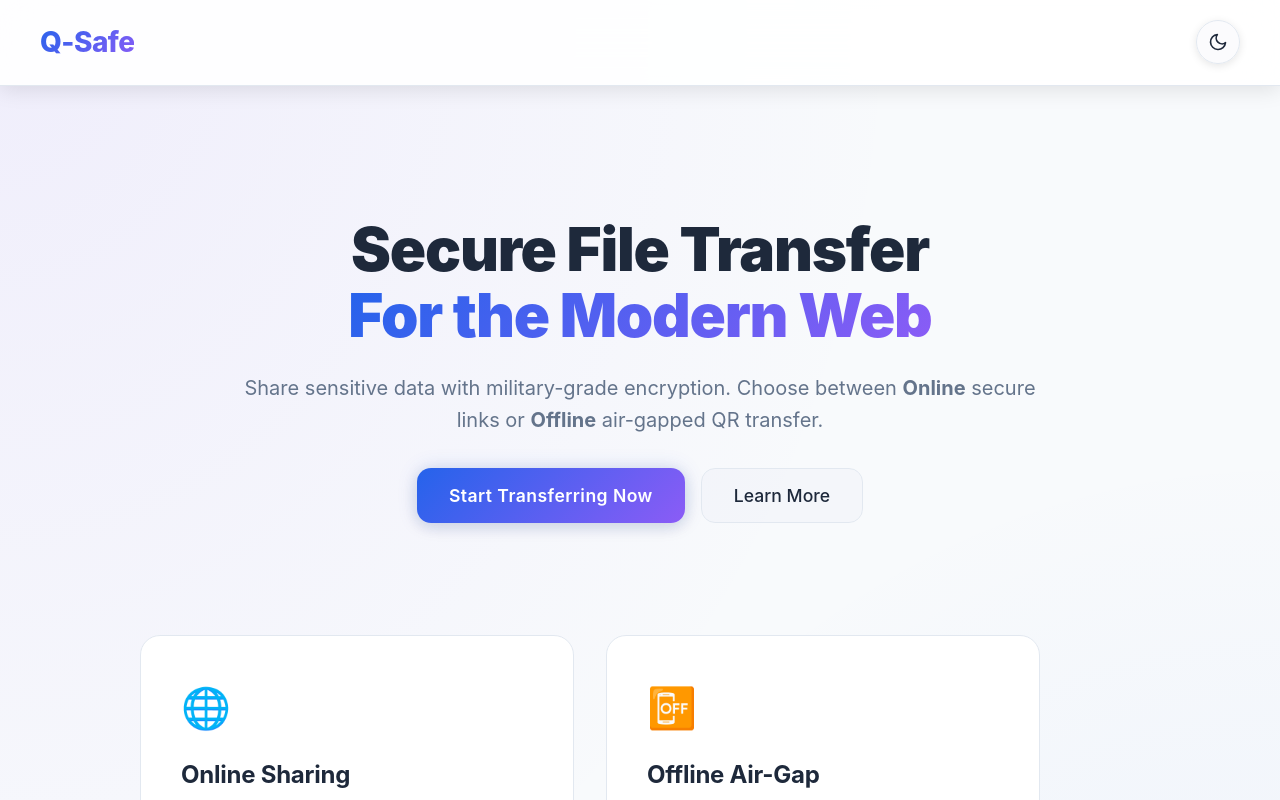
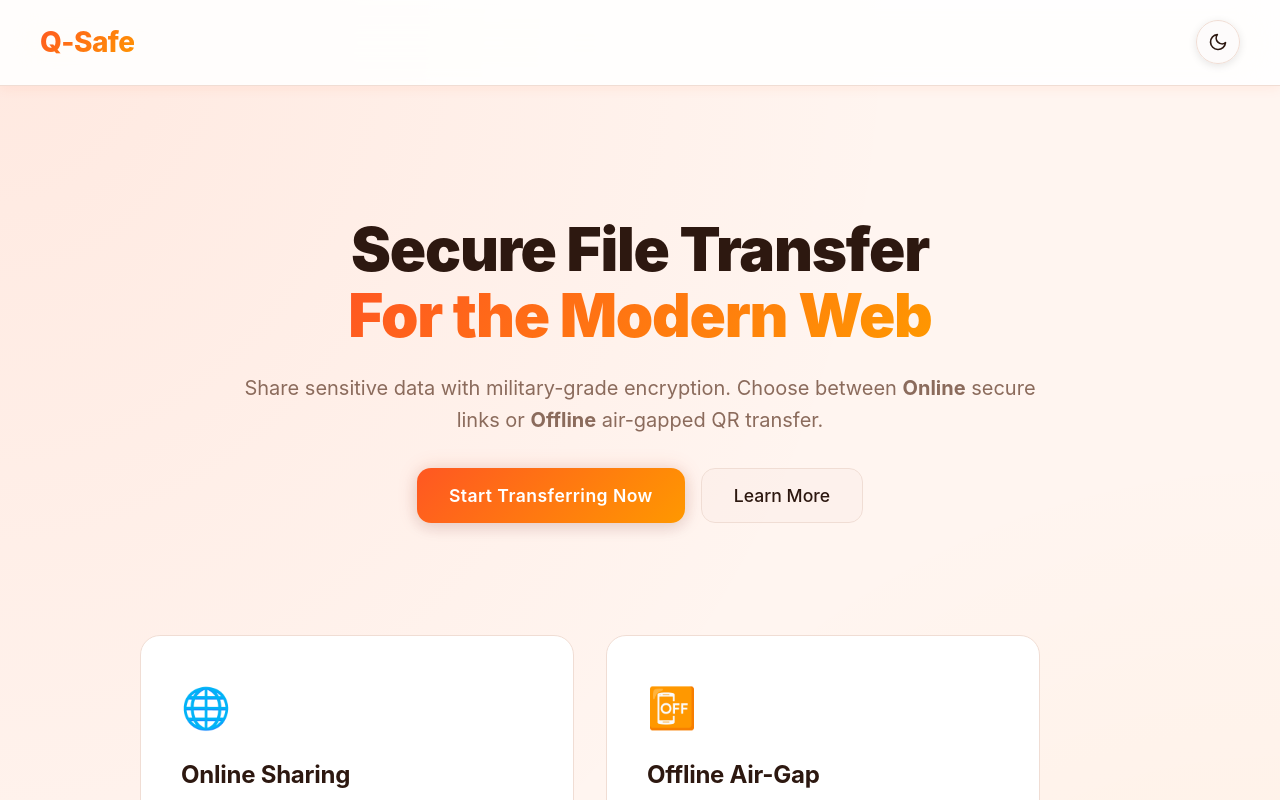
Before and after one commit to somesh78/Q-Safe, a React (Create React App) app in the folder frontend/: page / in a window 1280 px wide. Shown: the top 800 px of the page. Built offline with nearby package versions, Linux system fonts and the light colour scheme.

Commit message:
updated colour pallate

```diff
--- a/frontend/src/App.css
+++ b/frontend/src/App.css
@@ -3,15 +3,15 @@
   min-height: 100vh;
   display: flex;
   flex-direction: column;
-  background: radial-gradient(ellipse at top left, rgba(168, 85, 247, 0.15) 0%, transparent 50%),
-              radial-gradient(ellipse at bottom right, rgba(0, 217, 255, 0.15) 0%, transparent 50%),
+  background: radial-gradient(ellipse at top left, rgba(255, 107, 107, 0.15) 0%, transparent 50%),
+              radial-gradient(ellipse at bottom right, rgba(255, 167, 38, 0.15) 0%, transparent 50%),
               var(--bg-primary);
   position: relative;
 }
 
 [data-theme="light"] .app-container {
-  background: radial-gradient(ellipse at top left, rgba(139, 92, 246, 0.08) 0%, transparent 50%),
-              radial-gradient(ellipse at bottom right, rgba(37, 99, 235, 0.08) 0%, transparent 50%),
+  background: radial-gradient(ellipse at top left, rgba(255, 87, 34, 0.08) 0%, transparent 50%),
+              radial-gradient(ellipse at bottom right, rgba(255, 152, 0, 0.08) 0%, transparent 50%),
               var(--bg-primary);
 }
 
@@ -68,19 +68,20 @@
   justify-content: space-between;
   align-items: center;
   padding: 1.25rem 2.5rem;
-  background: rgba(10, 14, 39, 0.8);
+  background: rgba(26, 15, 10, 0.8);
   backdrop-filter: blur(20px) saturate(180%);
   border-bottom: 1px solid var(--border-color);
   position: sticky;
   top: 0;
   z-index: 50;
   box-sizing: border-box;
-  box-shadow: 0 4px 20px rgba(0, 0, 0, 0.1);
+  box-shadow: 0 4px 20px rgba(0, 0, 0, 0.2);
 }
 
 [data-theme="light"] .app-header {
   background: rgba(255, 255, 255, 0.9);
   border-bottom: 1px solid var(--border-color);
+  box-shadow: 0 2px 12px rgba(255, 87, 34, 0.08);
 }
 
 .brand {
@@ -123,15 +124,15 @@
   display: flex;
   align-items: center;
   justify-content: center;
-  background: radial-gradient(ellipse at top, rgba(168, 85, 247, 0.15) 0%, transparent 50%),
-              radial-gradient(ellipse at bottom, rgba(0, 217, 255, 0.15) 0%, transparent 50%),
+  background: radial-gradient(ellipse at top, rgba(255, 107, 107, 0.15) 0%, transparent 50%),
+              radial-gradient(ellipse at bottom, rgba(255, 167, 38, 0.15) 0%, transparent 50%),
               var(--bg-primary);
   padding: 1rem;
 }
 
 [data-theme="light"] .auth-container {
-  background: radial-gradient(ellipse at top, rgba(139, 92, 246, 0.08) 0%, transparent 50%),
-              radial-gradient(ellipse at bottom, rgba(37, 99, 235, 0.08) 0%, transparent 50%),
+  background: radial-gradient(ellipse at top, rgba(255, 87, 34, 0.08) 0%, transparent 50%),
+              radial-gradient(ellipse at bottom, rgba(255, 152, 0, 0.08) 0%, transparent 50%),
               var(--bg-primary);
 }
 
@@ -225,7 +226,7 @@
   width: 100%;
   max-width: 100%;
   min-height: 220px;
-  border: 2.5px dashed rgba(168, 178, 209, 0.4);
+  border: 2.5px dashed rgba(212, 181, 166, 0.4);
   border-radius: var(--radius-lg);
   display: flex;
   flex-direction: column;
@@ -234,7 +235,7 @@
   text-align: center;
   padding: 2.5rem;
   transition: all 0.3s cubic-bezier(0.4, 0, 0.2, 1);
-  background: rgba(168, 178, 209, 0.08);
+  background: rgba(255, 107, 107, 0.06);
   backdrop-filter: blur(10px);
   margin-bottom: 1.5rem;
   position: relative;
@@ -247,22 +248,22 @@
 .upload-zone.drag-active {
   border-color: var(--accent-primary);
   border-style: solid;
-  background: rgba(0, 217, 255, 0.12);
+  background: rgba(255, 107, 107, 0.12);
   transform: scale(1.02);
-  box-shadow: var(--shadow-md), 0 0 30px var(--accent-glow), inset 0 2px 12px rgba(0, 217, 255, 0.15);
+  box-shadow: var(--shadow-md), 0 0 30px var(--accent-glow), inset 0 2px 12px rgba(255, 107, 107, 0.15);
 }
 
 [data-theme="light"] .upload-zone {
-  background: rgba(148, 163, 184, 0.08);
-  border-color: rgba(100, 116, 139, 0.3);
+  background: rgba(255, 152, 0, 0.05);
+  border-color: rgba(139, 107, 92, 0.3);
   box-shadow: inset 0 2px 8px rgba(0, 0, 0, 0.03);
 }
 
 [data-theme="light"] .upload-zone:hover,
 [data-theme="light"] .upload-zone.drag-active {
-  background: rgba(37, 99, 235, 0.08);
+  background: rgba(255, 87, 34, 0.08);
   border-color: var(--accent-primary);
-  box-shadow: var(--shadow-sm), 0 0 20px var(--accent-glow), inset 0 2px 12px rgba(37, 99, 235, 0.1);
+  box-shadow: var(--shadow-sm), 0 0 20px var(--accent-glow), inset 0 2px 12px rgba(255, 87, 34, 0.1);
 }
 
 .upload-icon {
@@ -290,13 +291,13 @@
 /* Progress Bar */
 .progress-container {
   width: 100%;
-  background: rgba(168, 178, 209, 0.1);
+  background: rgba(212, 181, 166, 0.12);
   border-radius: 999px;
   height: 0.875rem;
   overflow: hidden;
   margin-top: 1rem;
   position: relative;
-  box-shadow: inset 0 2px 4px rgba(0, 0, 0, 0.1);
+  box-shadow: inset 0 2px 4px rgba(0, 0, 0, 0.15);
 }
 
 .progress-fill {
@@ -368,7 +369,7 @@
 }
 
 .styled-table thead tr {
-  background: rgba(168, 178, 209, 0.08);
+  background: rgba(255, 107, 107, 0.08);
   color: var(--text-primary);
   text-align: left;
 }
@@ -392,7 +393,7 @@
 }
 
 .styled-table tbody tr:hover {
-  background: rgba(168, 178, 209, 0.05);
+  background: rgba(255, 107, 107, 0.05);
   transform: scale(1.01);
 }
 
@@ -448,9 +449,9 @@
 }
 
 .badge-info {
-  background: rgba(0, 217, 255, 0.15);
-  color: var(--accent-primary);
-  border: 1px solid rgba(0, 217, 255, 0.3);
+  background: rgba(255, 167, 38, 0.15);
+  color: var(--accent-secondary);
+  border: 1px solid rgba(255, 167, 38, 0.3);
 }
 
 [data-theme="light"] .badge-success {
@@ -464,6 +465,6 @@
 }
 
 [data-theme="light"] .badge-info {
-  background: rgba(37, 99, 235, 0.1);
-  color: #2563eb;
+  background: rgba(255, 152, 0, 0.1);
+  color: #f57c00;
 }
--- a/frontend/src/components/ThemeToggle.jsx
+++ b/frontend/src/components/ThemeToggle.jsx
@@ -11,7 +11,7 @@ export default function ThemeToggle() {
             aria-label="Toggle Theme"
             title={`Switch to ${theme === 'dark' ? 'Light' : 'Dark'} Mode`}
             style={{
-                background: 'rgba(168, 178, 209, 0.05)',
+                background: 'rgba(212, 181, 166, 0.05)',
                 backdropFilter: 'blur(10px)',
                 border: '1.5px solid var(--border-color)',
                 borderRadius: '50%',
@@ -30,10 +30,10 @@ export default function ThemeToggle() {
                 e.currentTarget.style.background = 'var(--bg-card)';
                 e.currentTarget.style.borderColor = 'var(--accent-primary)';
                 e.currentTarget.style.transform = 'translateY(-2px)';
-                e.currentTarget.style.boxShadow = '0 4px 12px rgba(0, 0, 0, 0.15)';
+                e.currentTarget.style.boxShadow = '0 4px 12px rgba(255, 107, 107, 0.3)';
             }}
             onMouseLeave={(e) => {
-                e.currentTarget.style.background = 'rgba(168, 178, 209, 0.05)';
+                e.currentTarget.style.background = 'rgba(212, 181, 166, 0.05)';
                 e.currentTarget.style.borderColor = 'var(--border-color)';
                 e.currentTarget.style.transform = 'translateY(0)';
                 e.currentTarget.style.boxShadow = '0 2px 8px rgba(0, 0, 0, 0.1)';
--- a/frontend/src/index.css
+++ b/frontend/src/index.css
@@ -1,17 +1,17 @@
 :root {
-  /* Dark Theme - Professional & Modern */
-  --bg-primary: #0a0e27;
-  --bg-secondary: #151937;
-  --bg-card: rgba(30, 34, 62, 0.6);
-  --bg-card-hover: rgba(40, 44, 72, 0.8);
+  /* Dark Theme - Warm & Inviting */
+  --bg-primary: #1a0f0a;
+  --bg-secondary: #2a1810;
+  --bg-card: rgba(58, 35, 25, 0.6);
+  --bg-card-hover: rgba(68, 45, 35, 0.8);
   --text-primary: #ffffff;
-  --text-secondary: #a8b2d1;
-  --accent-primary: #00d9ff;
-  --accent-secondary: #a855f7;
-  --accent-gradient: linear-gradient(135deg, #00d9ff 0%, #a855f7 100%);
-  --accent-glow: rgba(0, 217, 255, 0.3);
-  --border-color: rgba(168, 178, 209, 0.1);
-  --border-hover: rgba(0, 217, 255, 0.3);
+  --text-secondary: #d4b5a6;
+  --accent-primary: #ff6b6b;
+  --accent-secondary: #ffa726;
+  --accent-gradient: linear-gradient(135deg, #ff6b6b 0%, #ffa726 100%);
+  --accent-glow: rgba(255, 107, 107, 0.3);
+  --border-color: rgba(212, 181, 166, 0.1);
+  --border-hover: rgba(255, 107, 107, 0.3);
   --success: #10b981;
   --warning: #f59e0b;
   --error: #ef4444;
@@ -26,18 +26,18 @@
 }
 
 [data-theme="light"] {
-  --bg-primary: #f8fafc;
+  --bg-primary: #fff5f0;
   --bg-secondary: #ffffff;
   --bg-card: #ffffff;
-  --bg-card-hover: #f1f5f9;
-  --text-primary: #1e293b;
-  --text-secondary: #64748b;
-  --accent-primary: #2563eb;
-  --accent-secondary: #8b5cf6;
-  --accent-gradient: linear-gradient(135deg, #2563eb 0%, #8b5cf6 100%);
-  --accent-glow: rgba(37, 99, 235, 0.15);
-  --border-color: #e2e8f0;
-  --border-hover: rgba(37, 99, 235, 0.3);
+  --bg-card-hover: #fff0e6;
+  --text-primary: #2d1810;
+  --text-secondary: #8b6b5c;
+  --accent-primary: #ff5722;
+  --accent-secondary: #ff9800;
+  --accent-gradient: linear-gradient(135deg, #ff5722 0%, #ff9800 100%);
+  --accent-glow: rgba(255, 87, 34, 0.15);
+  --border-color: #f0ddd4;
+  --border-hover: rgba(255, 87, 34, 0.3);
   --shadow-sm: 0 2px 8px rgba(15, 23, 42, 0.08);
   --shadow-md: 0 4px 16px rgba(15, 23, 42, 0.12);
   --shadow-lg: 0 8px 32px rgba(15, 23, 42, 0.16);
@@ -202,7 +202,7 @@ textarea {
 }
 
 .btn-secondary {
-  background: rgba(168, 178, 209, 0.05);
+  background: rgba(212, 181, 166, 0.05);
   border: 1.5px solid var(--border-color);
   color: var(--text-primary);
   padding: 0.875rem 1.75rem;
@@ -222,7 +222,7 @@ textarea {
 
 .input-field {
   width: 100%;
-  background: rgba(168, 178, 209, 0.05);
+  background: rgba(212, 181, 166, 0.05);
   border: 1.5px solid var(--border-color);
   color: var(--text-primary);
   padding: 0.875rem 1rem;
@@ -241,7 +241,7 @@ textarea {
 .input-field:focus {
   outline: none;
   border-color: var(--accent-primary);
-  background: rgba(168, 178, 209, 0.08);
+  background: rgba(255, 107, 107, 0.08);
   box-shadow: 0 0 0 3px var(--accent-glow), var(--shadow-sm);
   transform: translateY(-1px);
 }
--- a/frontend/src/pages/Landing.jsx
+++ b/frontend/src/pages/Landing.jsx
@@ -69,7 +69,7 @@ export default function Landing() {
                 color: 'var(--text-secondary)',
                 borderTop: '1px solid var(--border-color)',
                 width: '100%',
-                background: 'rgba(10, 14, 39, 0.6)',
+                background: 'rgba(26, 15, 10, 0.7)',
                 backdropFilter: 'blur(20px)',
                 marginTop: '5rem'
             }}>
--- a/frontend/src/pages/Reconstruct.jsx
+++ b/frontend/src/pages/Reconstruct.jsx
@@ -66,6 +66,18 @@ export default function Reconstruct() {
 
             <main className="main-content">
                 <div style={{ maxWidth: '600px', width: '100%', margin: '0 auto' }}>
+                    <button
+                        className="btn-secondary"
+                        onClick={() => navigate('/app')}
+                        style={{
+                            fontSize: '0.9rem',
+                            marginBottom: '1.5rem',
+                            padding: '0.625rem 1.25rem'
+                        }}
+                    >
+                        ← Back to Home
+                    </button>
+
                     <div style={{ textAlign: 'center', marginBottom: '2rem' }}>
                         <h2 className="page-title">Reconstruct File</h2>
                         <p style={{ color: 'var(--text-secondary)' }}>
```
